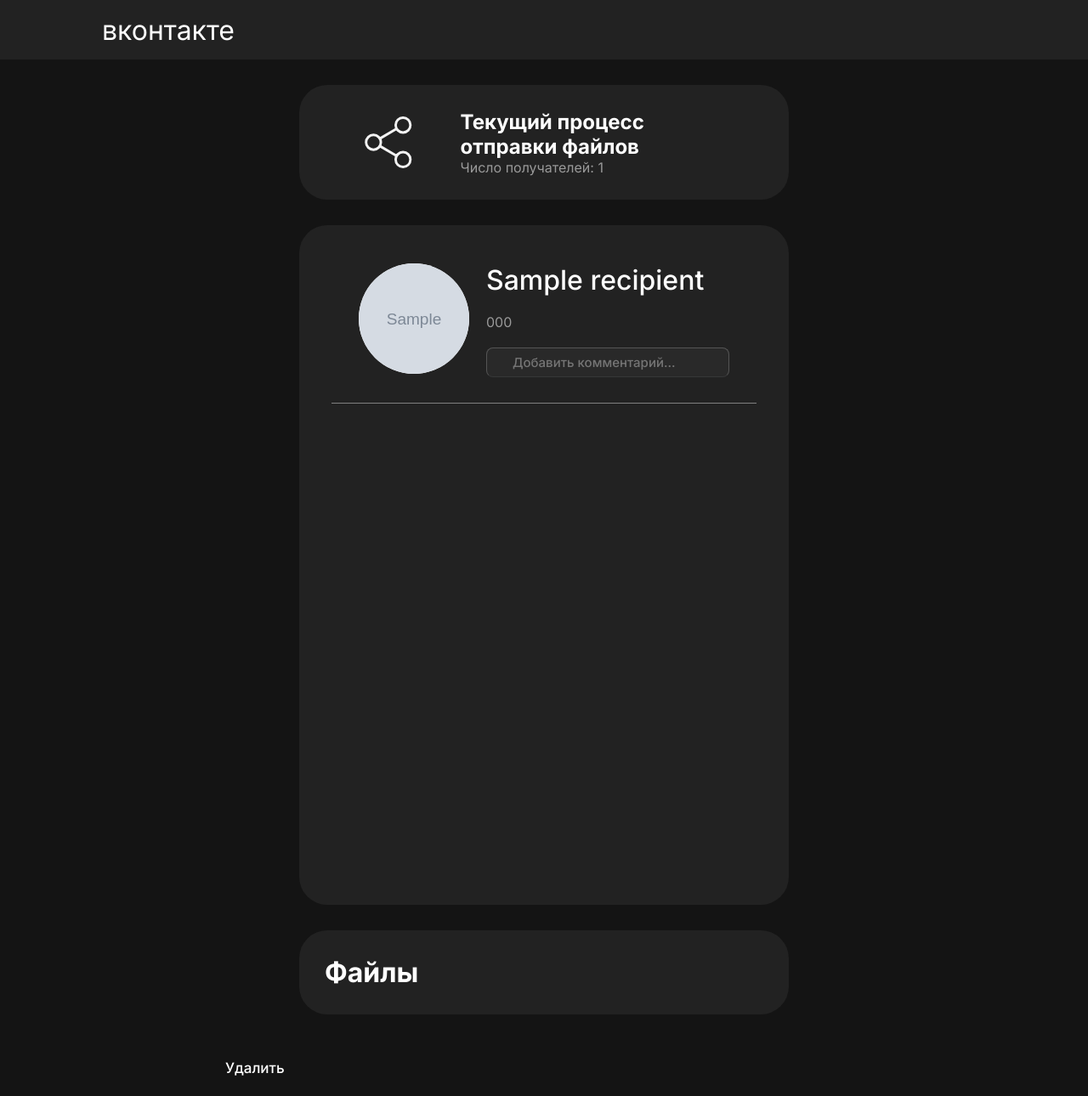
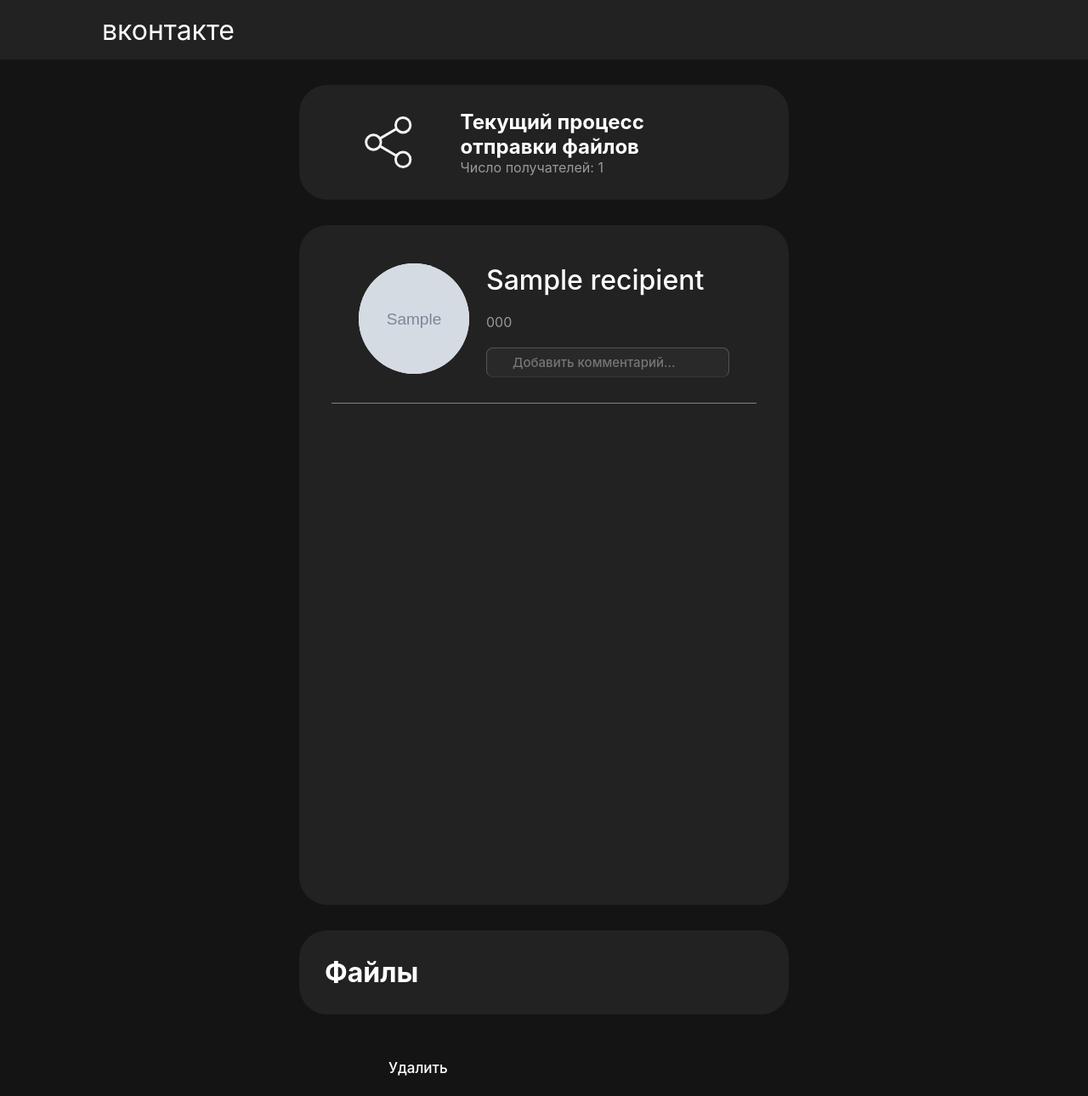
Before and after one commit to rasulov1337/kilogram-backend, a Django app: page /transfer/1 in a window 1280 px wide. Shown: the whole page at 85% size. Run offline with Django 5.2, Linux system fonts and the light colour scheme; tables that the repository leaves empty hold one stand-in row (values such as "Sample post"); grey boxes marked "Sample" are stand-in pictures.

Commit message:
Delete font loading

```diff
--- a/static/css/styles.css
+++ b/static/css/styles.css
@@ -1,6 +1,3 @@
-@import url('https://fonts.googleapis.com/css2?family=Inter:ital,opsz,wght@0,14..32,100..900;1,14..32,100..900&display=swap');
-
-
 :root {
     --big-avatar-size: 170px;
     --avatar-size: 180px;
@@ -399,6 +396,7 @@
     background: #2E2E2E;
 }
 
+
 .buttons-container {
     display: flex;
     flex-direction: row;
@@ -406,10 +404,9 @@
 
     min-width: 500px;
     margin: 0 auto;
-    max-width: 900px;
-    padding: 15px 60px;
+    max-width: 45%;
+    padding: 15px 90px;
 }
-
 .p-m {
     padding: 30px;
 }
@@ -444,3 +441,9 @@
     width: 100%;
     justify-content: space-between;
 }
+
+.error-text {
+    margin-top: 200px;
+    text-align: center;
+    font-size: 40px;
+}
```
